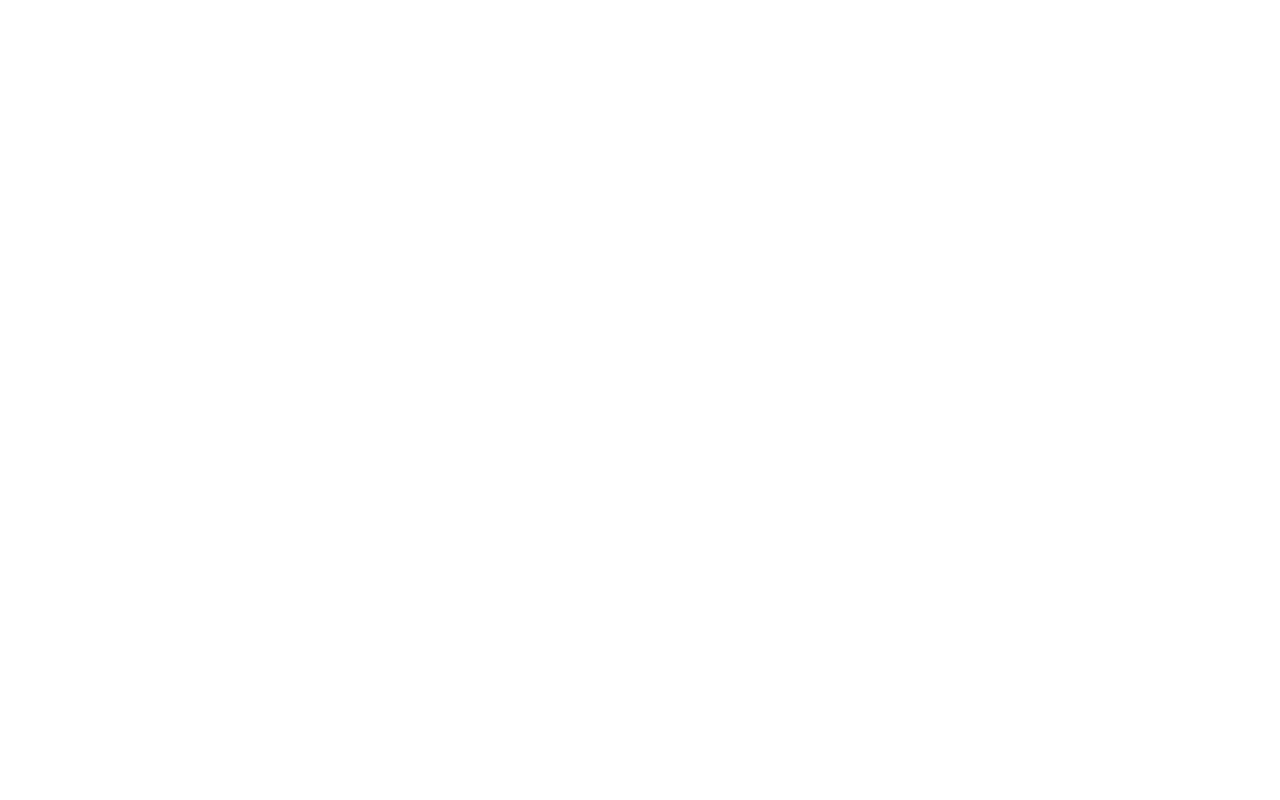
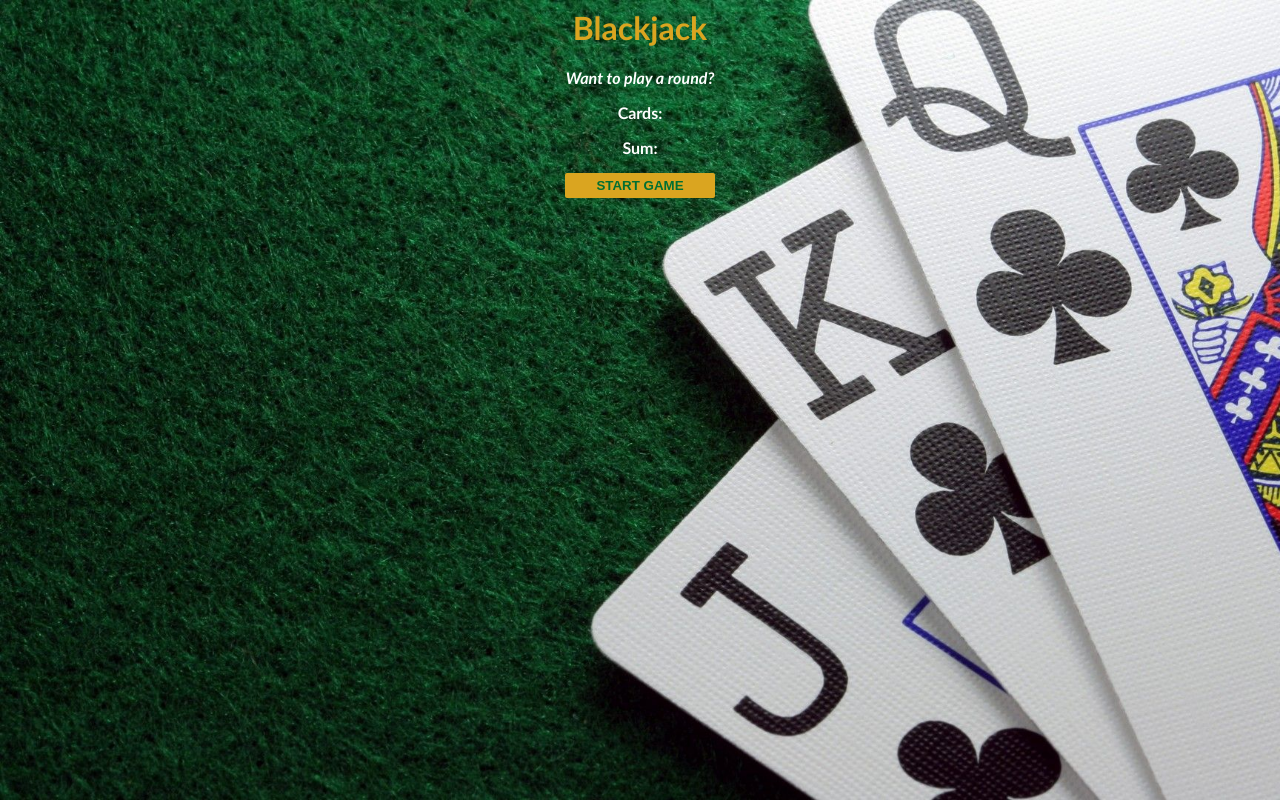
Before and after one commit to roy-eugene049/Blackjack-Game, a plain HTML site: page index.html in a window 1280 px wide. Drawn offline with Linux system fonts and the light colour scheme.

Commit message:
Game Interface

```diff
--- /dev/null
+++ b/index.css
@@ -0,0 +1,27 @@
+body {
+    font-family: 'Trebuchet MS', 'Lucida Sans Unicode', 'Lucida Grande', 'Lucida Sans', Arial, sans-serif;
+    background-image: url("images/table.png");
+    background-size: cover;
+    text-align: center;
+    color: white;
+    font-weight: bold;
+}
+
+h1 {
+    color: goldenrod;
+}
+
+#message-el {
+    font-style: italic;
+}
+
+button {
+    color: #016f32;
+    width: 150px;
+    background: goldenrod;
+    padding-top: 5px;
+    padding-bottom: 5px;
+    font-weight: bold;
+    border: none;
+    border-radius: 2px;
+}
--- a/index.html
+++ b/index.html
@@ -1,6 +1,15 @@
 <html>
     <head>
+        <link rel="stylesheet" href="index.css">
+    </head>
+    <body>
+    <div class="container">
+        <h1>Blackjack</h1>
+        <p id="message-el">Want to play a round?</p>
+        <p>Cards:</p>
+        <p>Sum:</p>
+        <button onclick="startGame()">START GAME</button>
+    </div>
         <script src="index.js"></script>
-    </head>
-    <body></body>
+    </body>
 </html>
--- a/index.js
+++ b/index.js
@@ -3,15 +3,17 @@ let secondCard = 11;
 let sum = firstCard + secondCard;
 let hasBlackJack = false
 let isAlive = true
+let message = ""
 
-if (sum <= 20) {
-    console.log("Do you want to draw a new card? 🙂")
-} else if (sum === 21) {
-    console.log("Woohoo! You've got Blackjack! 🥳")
-    hasBlackJack = true
-} else {
-    console.log("You're out of the game! 😭")
-    isAlive = false
+function startGame() {
+    if (sum <= 20) {
+        message = "Do you want to draw a new card? 🙂"
+    } else if (sum === 21) {
+        message = "Woohoo! You've got Blackjack! 🥳"
+        hasBlackJack = true
+    } else {
+        message = "You're out of the game! 😭"
+        isAlive = false
+    }
+    console.log(message)
 }
-
-console.log(isAlive)
```
Also changed, not shown: images/table.png (added).
